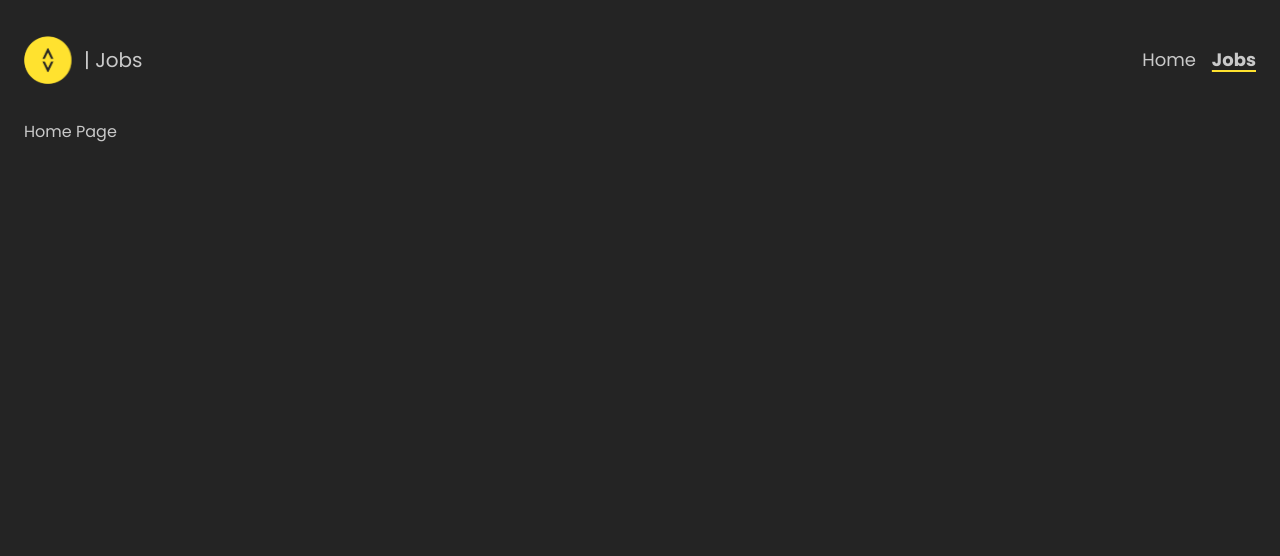
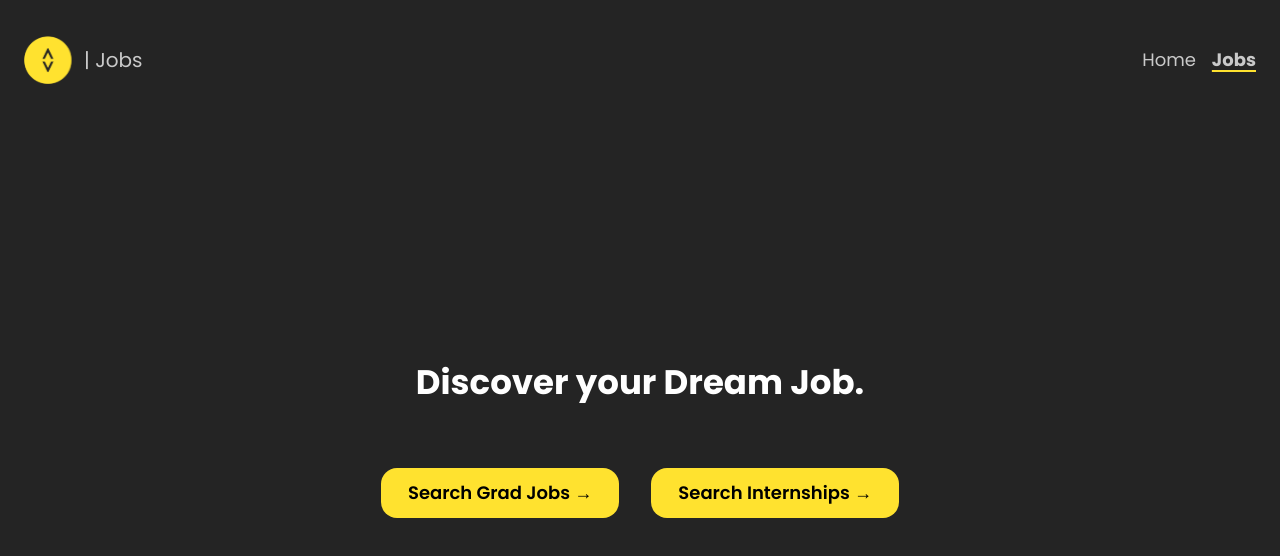
Before and after one commit to monashcoding/mploy-app, a Next.js app in the folder frontend/: page / in a window 1280 px wide. Shown: the top 556 px of the page. Built offline with nearby package versions, Linux system fonts and the light colour scheme.

Commit message:
Create unscrollable home page that reroutes to according pages (#49)

```diff
--- a/frontend/src/app/globals.css
+++ b/frontend/src/app/globals.css
@@ -37,3 +37,12 @@
   text-underline-offset: 4px;
   text-decoration-thickness: 2px;
 }
+
+html,
+body,
+main {
+  height: 100vh;
+  margin: 0;
+  padding: 0;
+  overflow: hidden;
+}
--- a/frontend/src/app/layout.tsx
+++ b/frontend/src/app/layout.tsx
@@ -6,11 +6,12 @@ import "./globals.css";
 import NavBar from "@/components/layout/nav-bar";
 import { MantineProvider } from "@mantine/core";
 import { ColorSchemeScript } from "@mantine/core";
-import { PropsWithChildren } from "react";
+import { PropsWithChildren, Suspense } from "react";
 import Head from "next/head";
 import { theme } from "@/lib/theme";
 
 import { Poppins } from "next/font/google";
+import { FilterProvider } from "@/context/filter/filter-provider";
 
 const poppins = Poppins({
   subsets: ["latin"],
@@ -25,10 +26,14 @@ export default function RootLayout({ children }: PropsWithChildren) {
       </Head>
       <body className={`${poppins.className}`}>
         <MantineProvider theme={theme} defaultColorScheme="dark">
-          <div className="min-h-screen flex flex-col px-6">
-            <NavBar />
-            <main className="flex-grow">{children}</main>
-          </div>
+          <Suspense fallback={<div>Loading filters...</div>}>
+            <FilterProvider>
+              <div className="min-h-screen flex flex-col px-6">
+                <NavBar />
+                <main className="">{children}</main>
+              </div>
+            </FilterProvider>
+          </Suspense>
         </MantineProvider>
       </body>
     </html>
--- a/frontend/src/app/page.tsx
+++ b/frontend/src/app/page.tsx
@@ -1,3 +1,70 @@
+"use client";
+
+import { useFilterContext } from "@/context/filter/filter-context";
+import { CreateQueryString } from "@/lib/utils";
+import { JobFilters } from "@/types/filters";
+import { Button, Title, Center, Group } from "@mantine/core";
+import { useRouter } from "next/navigation";
+
 export default function Page() {
-  return <div>Home Page</div>;
+  const { updateFilters, filters } = useFilterContext();
+  const router = useRouter();
+
+  const handleGradJobsClick = () => {
+    const newFilters = {
+      ...filters.filters,
+      jobTypes: ["GRADUATE"] as JobFilters["jobTypes"],
+      page: 1,
+    };
+
+    updateFilters({ filters: newFilters });
+
+    const queryParams = CreateQueryString({ filters: newFilters });
+    router.push(`/jobs?${queryParams}`);
+  };
+
+  const handleInternJobsClick = () => {
+    const newFilters = {
+      ...filters.filters,
+      jobTypes: ["INTERN"] as JobFilters["jobTypes"],
+      page: 1,
+    };
+
+    updateFilters({ filters: newFilters });
+
+    const queryParams = CreateQueryString({ filters: newFilters });
+    router.push(`/jobs?${queryParams}`);
+  };
+  return (
+    <Center className="h-full flex flex-col justify-start items-center flex-grow pt-60">
+      <Title order={1} mb="xl" className="text-white">
+        Discover your Dream Job.
+      </Title>
+
+      <Group gap="xl" align="center">
+        <Button
+          mt="xl"
+          autoContrast
+          size="lg"
+          variant="filled"
+          color="accent"
+          radius="lg"
+          onClick={handleGradJobsClick}
+        >
+          Search Grad Jobs →
+        </Button>
+        <Button
+          mt="xl"
+          autoContrast
+          size="lg"
+          variant="filled"
+          color="accent"
+          radius="lg"
+          onClick={handleInternJobsClick}
+        >
+          Search Internships →
+        </Button>
+      </Group>
+    </Center>
+  );
 }
```
Also changed, not shown: frontend/src/assets/Dots.tsx (deleted).
